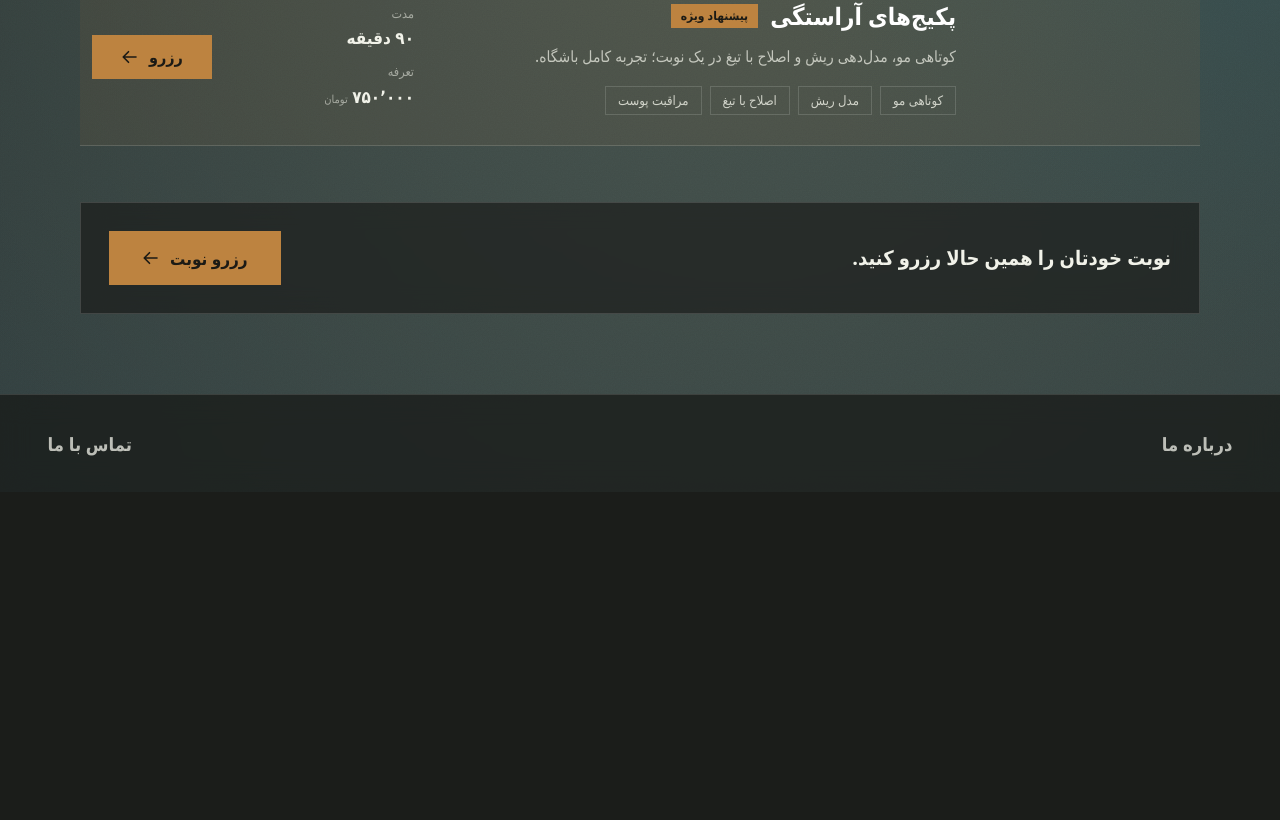
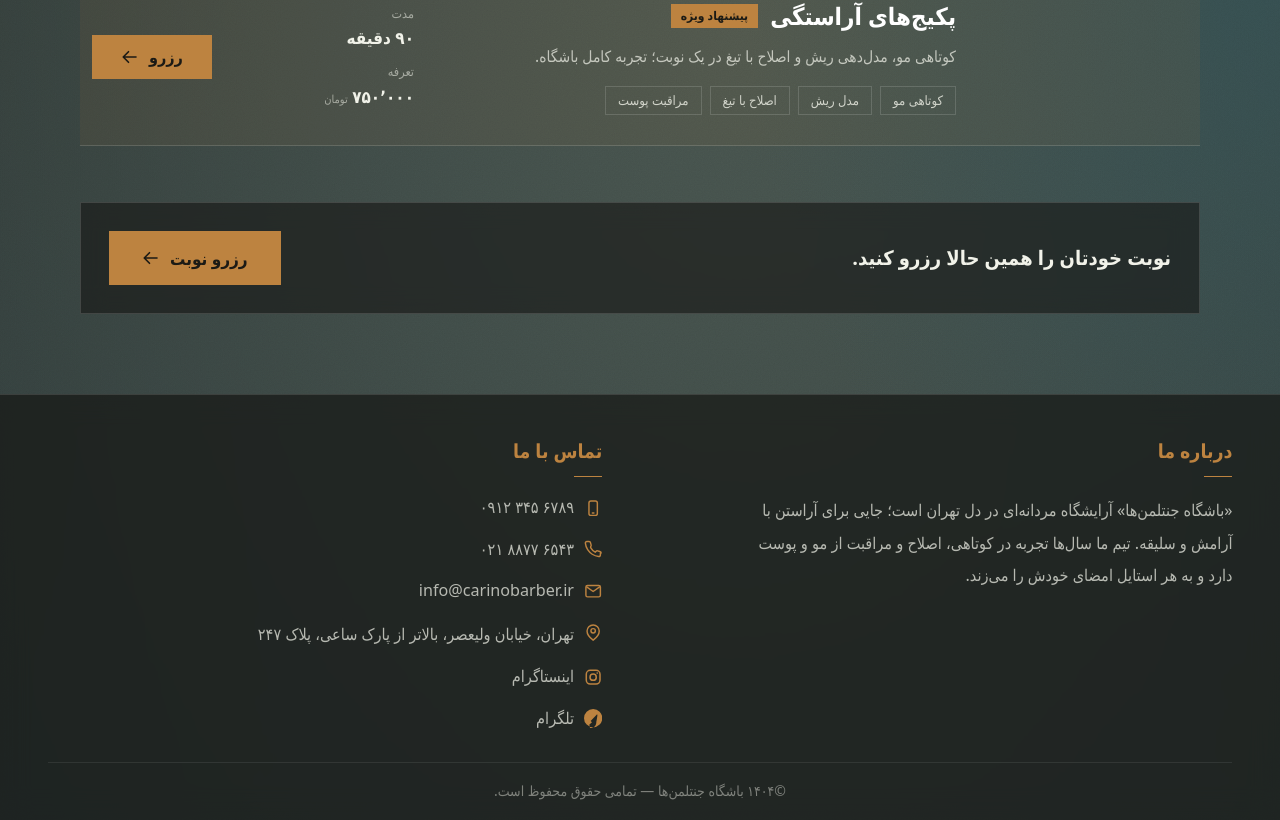
Before and after one commit to QAIM-ABBAS/carinobarber, a React (Vite) app in the folder frontend/: page /services in a window 1280 px wide. Shown: the part 1405-2225 px from the top of the page. Before the commit the page ends 1897 px from the top, so only its background shows below. Built offline with nearby package versions, Linux system fonts and the light colour scheme; no server answers; a web font is replaced by a local one.

Commit message:
add footer

```diff
--- a/frontend/src/components/Footer.css
+++ b/frontend/src/components/Footer.css
@@ -1,6 +1,6 @@
 /* ───────────────────────── Footer ─────────────────────────
-   Consistent with the website's brass, cream, and ink theme.
-   RTL-aware layout with "درباره ما" on the right and "تماس با ما" on the left. */
+   Same ink/brass slab as the header menus, on the cream-on-ink theme.
+   RTL: «درباره ما» sits on the right, «تماس با ما» on the left. */
 
 .site-footer {
   position: relative;
@@ -11,78 +11,151 @@
   backdrop-filter: blur(14px);
 }
 
+/* Mobile: the two columns stack (about first, contact below). */
 .site-footer__content {
+  display: grid;
+  gap: 30px;
+  width: min(720px, calc(100% - 40px));
+  margin-inline: auto;
+  padding: 34px 0 26px;
+}
+
+/* Jump targets of the nav — focused programmatically, never tabbed into. */
+.site-footer__col {
+  outline: none;
+}
+
+.site-footer__title {
+  margin: 0 0 14px;
+  font-size: 16px;
+  font-weight: 700;
+  color: var(--color-brass);
+}
+/* The short brass rule echoes the nav-link underline. */
+.site-footer__title::after {
+  content: "";
+  display: block;
+  width: 26px;
+  height: 1px;
+  margin-top: 9px;
+  background: var(--color-brass);
+}
+
+.site-footer__text {
+  margin: 0;
+  max-width: 52ch;
+  font-size: 14px;
+  line-height: 2;
+  color: rgb(241 242 233 / 0.72);
+}
+
+.site-footer__list {
+  display: grid;
+  gap: 11px;
+}
+
+.site-footer__item {
   display: flex;
   align-items: center;
-  justify-content: space-between;
+  gap: 10px;
+  font-size: 14px;
+  line-height: 1.7;
+  color: rgb(241 242 233 / 0.72);
+  transition: color 0.2s;
+}
+
+a.site-footer__item:hover {
+  color: #fff;
+}
+a.site-footer__item:hover .site-footer__icon {
+  color: var(--color-brass-hi);
+}
+
+.site-footer__icon {
+  flex: none;
+  width: 17px;
+  height: 17px;
+  color: var(--color-brass);
+  transition: color 0.2s;
+}
+
+/* The address may wrap — align its icon to the first line. */
+.site-footer__item--address {
+  align-items: flex-start;
+}
+.site-footer__item--address .site-footer__icon {
+  margin-top: 4px;
+}
+
+.site-footer__address {
+  margin: 0;
+  max-width: 40ch;
+  font-style: normal;
+  line-height: 1.9;
+}
+
+.site-footer__bottom {
   width: min(720px, calc(100% - 40px));
   margin-inline: auto;
-  padding: 24px 0;
-  gap: 20px;
+  padding: 13px 0 17px;
+  text-align: center;
+  border-top: 1px solid rgb(255 255 255 / 0.08);
+  font-size: 12.5px;
+  color: rgb(241 242 233 / 0.45);
 }
 
-.site-footer__link {
-  display: inline-block;
-  font-size: 15px;
-  font-weight: 600;
-  color: rgb(241 242 233 / 0.75);
-  transition: color 0.2s, transform 0.3s var(--ease);
-  position: relative;
-}
-
-.site-footer__link::after {
-  content: "";
-  position: absolute;
-  inset-inline: 0;
-  bottom: -2px;
-  height: 1px;
-  background: var(--color-brass);
-  transform: scaleX(0);
-  transition: transform 0.35s var(--ease);
-}
-
-.site-footer__link:hover {
-  color: #fff;
-}
-
-.site-footer__link:hover::after {
-  transform: scaleX(1);
-}
-
-/* Explicit alignment for RTL */
-.site-footer__link--right {
-  order: 1;
-  text-align: right;
-  transform-origin: right center;
-}
-
-.site-footer__link--left {
-  order: 2;
-  text-align: left;
-  transform-origin: left center;
-}
-
-/* Tablet: increase max-width to match content areas */
+/* Tablet: the two columns sit side by side (about → right, contact → left). */
 @media (min-width: 640px) {
   .site-footer__content {
+    grid-template-columns: 1fr 1fr;
+    gap: 48px;
     width: min(720px, calc(100% - 80px));
-    padding: 28px 0;
+    padding: 40px 0 30px;
   }
-
-  .site-footer__link {
-    font-size: 16px;
+  .site-footer__bottom {
+    width: min(720px, calc(100% - 80px));
+  }
+  .site-footer__title {
+    font-size: 17px;
+  }
+  .site-footer__text,
+  .site-footer__item {
+    font-size: 15px;
   }
 }
 
-/* Desktop: match the artboard-based layout with --cw */
+/* Desktop: same artboard units and content width as the rest of the page. */
 @media (min-width: 1024px) {
+  .site-footer__content,
+  .site-footer__bottom {
+    width: var(--cw);
+  }
   .site-footer__content {
-    width: var(--cw);
-    padding: calc(var(--u) * 32) 0;
+    gap: calc(var(--u) * 70);
+    padding: calc(var(--u) * 38) 0 calc(var(--u) * 28);
   }
-
-  .site-footer__link {
-    font-size: calc(var(--u) * 17);
+  .site-footer__title {
+    font-size: calc(var(--u) * 18);
+    margin-bottom: calc(var(--u) * 16);
+  }
+  .site-footer__title::after {
+    width: calc(var(--u) * 26);
+    margin-top: calc(var(--u) * 10);
+  }
+  .site-footer__text,
+  .site-footer__item {
+    font-size: calc(var(--u) * 15);
+  }
+  .site-footer__list {
+    gap: calc(var(--u) * 13);
+  }
+  .site-footer__icon {
+    width: calc(var(--u) * 17);
+    height: calc(var(--u) * 17);
+  }
+  .site-footer__bottom {
+    padding: calc(var(--u) * 15) 0 calc(var(--u) * 18);
+    font-size: calc(var(--u) * 13);
   }
 }
 
--- a/frontend/src/components/Footer.tsx
+++ b/frontend/src/components/Footer.tsx
@@ -1,15 +1,64 @@
+import { aboutText, brand, contact, socials } from '../data/content'
+import { InstagramIcon, MailIcon, MapPinIcon, MobileIcon, PhoneIcon, TelegramIcon } from './icons'
 import './Footer.css'
 
+const socialIcons = { instagram: InstagramIcon, telegram: TelegramIcon }
+
+/**
+ * Site footer — the anchors `#about` / `#contact` are the jump targets of the
+ * nav. RTL: «درباره ما» sits on the right, «تماس با ما» on the left.
+ */
 export default function Footer() {
   return (
     <footer className="site-footer">
       <div className="site-footer__content">
-        <a href="/#about" className="site-footer__link site-footer__link--right">
-          درباره ما
-        </a>
-        <a href="/#contact" className="site-footer__link site-footer__link--left">
-          تماس با ما
-        </a>
+        <section id="about" className="site-footer__col" aria-labelledby="footer-about" tabIndex={-1}>
+          <h2 id="footer-about" className="site-footer__title">درباره ما</h2>
+          <p className="site-footer__text">{aboutText}</p>
+        </section>
+
+        <section id="contact" className="site-footer__col" aria-labelledby="footer-contact" tabIndex={-1}>
+          <h2 id="footer-contact" className="site-footer__title">تماس با ما</h2>
+          <ul className="site-footer__list">
+            <li>
+              <a className="site-footer__item" href={contact.mobile.href}>
+                <MobileIcon className="site-footer__icon" />
+                <span dir="ltr">{contact.mobile.label}</span>
+              </a>
+            </li>
+            <li>
+              <a className="site-footer__item" href={contact.landline.href}>
+                <PhoneIcon className="site-footer__icon" />
+                <span dir="ltr">{contact.landline.label}</span>
+              </a>
+            </li>
+            <li>
+              <a className="site-footer__item" href={contact.email.href}>
+                <MailIcon className="site-footer__icon" />
+                <span dir="ltr">{contact.email.label}</span>
+              </a>
+            </li>
+            <li className="site-footer__item site-footer__item--address">
+              <MapPinIcon className="site-footer__icon" />
+              <address className="site-footer__address">{contact.address}</address>
+            </li>
+            {socials.map(({ label, href, icon }) => {
+              const Icon = socialIcons[icon]
+              return (
+                <li key={icon}>
+                  <a className="site-footer__item" href={href} target="_blank" rel="noreferrer noopener">
+                    <Icon className="site-footer__icon" />
+                    <span>{label}</span>
+                  </a>
+                </li>
+              )
+            })}
+          </ul>
+        </section>
+      </div>
+
+      <div className="site-footer__bottom">
+        <span>©۱۴۰۴ {brand.name} — تمامی حقوق محفوظ است.</span>
       </div>
     </footer>
   )
--- a/frontend/src/components/Header.tsx
+++ b/frontend/src/components/Header.tsx
@@ -1,5 +1,5 @@
-import { useEffect, useState } from 'react'
-import { Link, useLocation } from 'react-router-dom'
+import { useEffect, useState, type MouseEvent } from 'react'
+import { Link, useLocation, useNavigate } from 'react-router-dom'
 import { useAuth } from '../auth/AuthContext'
 import { brand, navItems, socials } from '../data/content'
 import { CloseIcon, InstagramIcon, MenuIcon, TelegramIcon } from './icons'
@@ -9,6 +9,22 @@ const socialIcons = { instagram: InstagramIcon, telegram: TelegramIcon }
 
 /** The extra item of a customer whose verified phone belongs to the admin. */
 const ADMIN_NAV_ITEM = { label: 'پنل مدیریت', href: '/admin/sso' }
+
+/** Scroll to a footer anchor, waiting a few frames if the home route must render first. */
+function scrollToId(id: string) {
+  const reduce = window.matchMedia('(prefers-reduced-motion: reduce)').matches
+  let tries = 0
+  const attempt = () => {
+    const el = document.getElementById(id)
+    if (el) {
+      el.scrollIntoView({ behavior: reduce ? 'auto' : 'smooth', block: 'start' })
+      el.focus({ preventScroll: true })
+      return
+    }
+    if (tries++ < 12) requestAnimationFrame(attempt)
+  }
+  attempt()
+}
 
 function Socials({ className }: { className?: string }) {
   return (
@@ -30,9 +46,19 @@ function Socials({ className }: { className?: string }) {
 export default function Header() {
   const [open, setOpen] = useState(false)
   const { pathname } = useLocation()
+  const navigate = useNavigate()
   const { user } = useAuth()
 
   const items = user?.is_admin === true ? [...navItems, ADMIN_NAV_ITEM] : navItems
+
+  /** «درباره ما» / «تماس با ما» jump to the footer sections, from any page. */
+  const gotoSection = (e: MouseEvent<HTMLAnchorElement>, href: string) => {
+    if (!href.startsWith('/#')) return
+    e.preventDefault()
+    setOpen(false)
+    navigate(href)
+    scrollToId(href.slice(2))
+  }
 
   useEffect(() => {
     if (!open) return
@@ -62,6 +88,7 @@ export default function Header() {
                   to={item.href}
                   className={`nav-link${item.href === ADMIN_NAV_ITEM.href ? ' nav-link--admin' : ''}`}
                   aria-current={pathname === item.href ? 'page' : undefined}
+                  onClick={(e) => gotoSection(e, item.href)}
                 >
                   {item.label}
                 </Link>
@@ -91,7 +118,7 @@ export default function Header() {
               <Link
                 to={item.href}
                 className={item.href === ADMIN_NAV_ITEM.href ? 'nav-link--admin' : undefined}
-                onClick={() => setOpen(false)}
+                onClick={(e) => gotoSection(e, item.href)}
               >
                 {item.label}
               </Link>
--- a/frontend/src/components/icons.tsx
+++ b/frontend/src/components/icons.tsx
@@ -48,6 +48,43 @@ export function ArrowStart(props: IconProps) {
   )
 }
 
+/* Contact icons of the footer. */
+
+export function MobileIcon(props: IconProps) {
+  return (
+    <svg viewBox="0 0 24 24" fill="none" stroke="currentColor" strokeWidth="1.9" strokeLinecap="round" strokeLinejoin="round" aria-hidden="true" {...props}>
+      <rect x="6.5" y="2.5" width="11" height="19" rx="2.6" />
+      <path d="M11 18.4h2" />
+    </svg>
+  )
+}
+
+export function PhoneIcon(props: IconProps) {
+  return (
+    <svg viewBox="0 0 24 24" fill="none" stroke="currentColor" strokeWidth="1.9" strokeLinecap="round" strokeLinejoin="round" aria-hidden="true" {...props}>
+      <path d="M21.5 16.9v2.8a2 2 0 0 1-2.2 2 19.6 19.6 0 0 1-8.5-3 19.3 19.3 0 0 1-6-6 19.6 19.6 0 0 1-3-8.6 2 2 0 0 1 2-2.2h2.8a2 2 0 0 1 2 1.7c.1 1 .4 1.9.7 2.8a2 2 0 0 1-.5 2.1L8.7 10a16 16 0 0 0 6 6l1.2-1.2a2 2 0 0 1 2.1-.5c.9.3 1.8.6 2.8.7a2 2 0 0 1 1.7 2z" />
+    </svg>
+  )
+}
+
+export function MailIcon(props: IconProps) {
+  return (
+    <svg viewBox="0 0 24 24" fill="none" stroke="currentColor" strokeWidth="1.9" strokeLinecap="round" strokeLinejoin="round" aria-hidden="true" {...props}>
+      <rect x="2.5" y="4.5" width="19" height="15" rx="2.2" />
+      <path d="m3.5 6.5 8.5 6 8.5-6" />
+    </svg>
+  )
+}
+
+export function MapPinIcon(props: IconProps) {
+  return (
+    <svg viewBox="0 0 24 24" fill="none" stroke="currentColor" strokeWidth="1.9" strokeLinecap="round" strokeLinejoin="round" aria-hidden="true" {...props}>
+      <path d="M20 10.5c0 6.2-8 12-8 12s-8-5.8-8-12a8 8 0 0 1 16 0z" />
+      <circle cx="12" cy="10.3" r="2.9" />
+    </svg>
+  )
+}
+
 export function MenuIcon(props: IconProps) {
   return (
     <svg viewBox="0 0 24 24" fill="none" stroke="currentColor" strokeWidth="2" strokeLinecap="round" aria-hidden="true" {...props}>
--- a/frontend/src/data/content.ts
+++ b/frontend/src/data/content.ts
@@ -34,9 +34,25 @@ export const navItems: NavItem[] = [
 ]
 
 export const socials = [
-  { label: 'اینستاگرام', href: 'https://instagram.com', icon: 'instagram' },
-  { label: 'تلگرام', href: 'https://telegram.com', icon: 'telegram' },
+  { label: 'اینستاگرام', href: 'https://instagram.com/carino.barber', icon: 'instagram' },
+  { label: 'تلگرام', href: 'https://t.me/carino_barber', icon: 'telegram' },
 ] as const
+
+/** Short «about» paragraph shown in the footer. */
+export const aboutText =
+  '«باشگاه جنتلمن‌ها» آرایشگاه مردانه‌ای در دل تهران است؛ جایی برای آراستن با آرامش و سلیقه. ' +
+  'تیم ما سال‌ها تجربه در کوتاهی، اصلاح و مراقبت از مو و پوست دارد و به هر استایل امضای خودش را می‌زند.'
+
+/**
+ * Contact details of the footer.
+ * Placeholders — replace them with the real values here (single source of truth).
+ */
+export const contact = {
+  mobile: { label: '۰۹۱۲ ۳۴۵ ۶۷۸۹', href: 'tel:+989123456789' },
+  landline: { label: '۰۲۱ ۸۸۷۷ ۶۵۴۳', href: 'tel:+982188776543' },
+  email: { label: 'info@carinobarber.ir', href: 'mailto:info@carinobarber.ir' },
+  address: 'تهران، خیابان ولیعصر، بالاتر از پارک ساعی، پلاک ۲۴۷',
+}
 
 export interface Service {
   id: string
```
